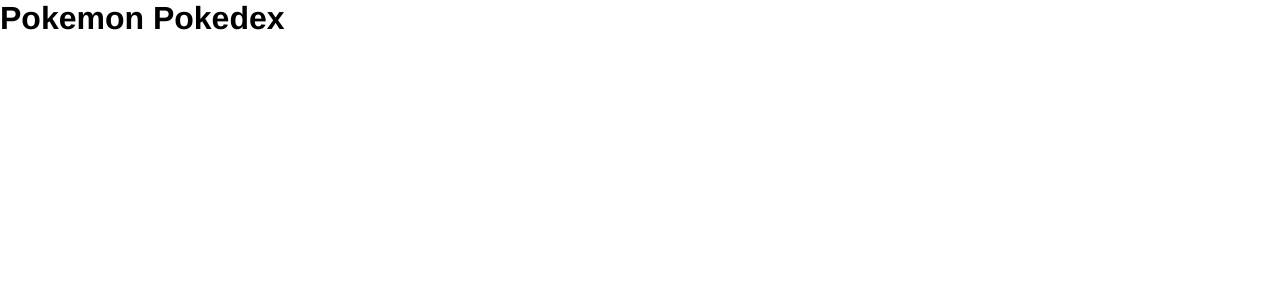
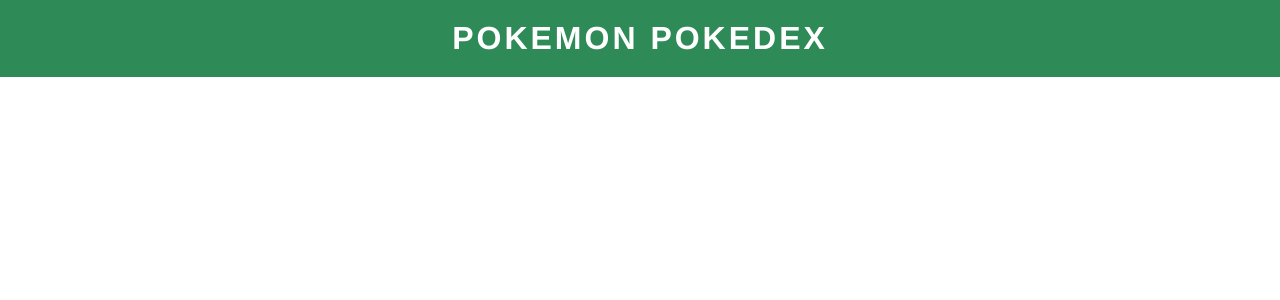
Before and after one commit to checkmyprojects/pokemon-pokedex-angular, an Angular app: page / in a window 1280 px wide. Shown: the top 300 px of the page. Built offline with nearby package versions, Linux system fonts and the light colour scheme.

Commit message:
header style

```diff
--- a/src/app/header/header.component.css
+++ b/src/app/header/header.component.css
@@ -0,0 +1,12 @@
+/* Header CSS */
+header{
+    padding: 20px 0;
+    text-align: center;
+    background-color: seagreen;
+}
+
+header h1{
+    text-transform: uppercase;
+    color: white;
+    letter-spacing: 3px;
+}
```
